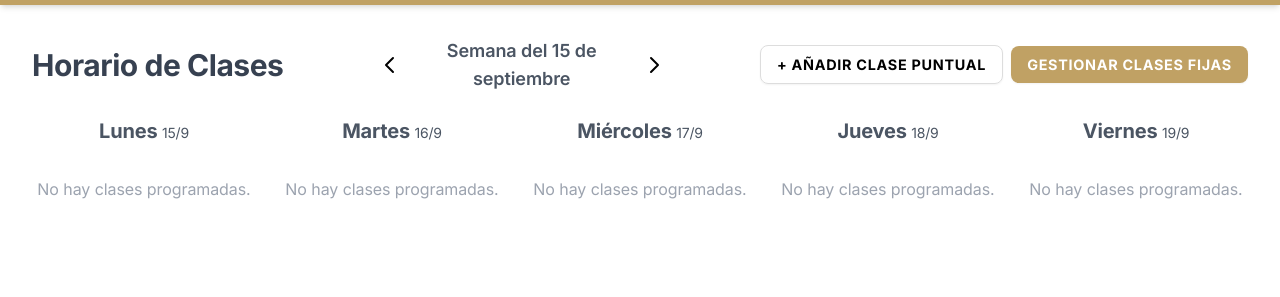
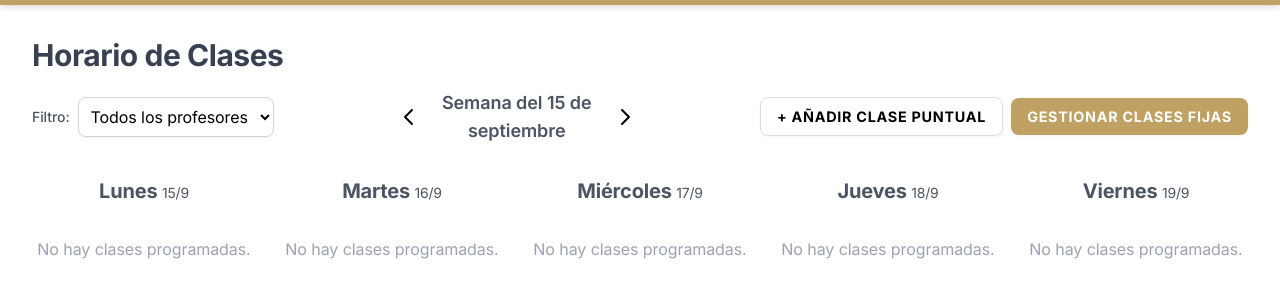
Before and after one commit to billycuesta/nurayoga, a plain HTML site: page index.html in a window 1280 px wide. Shown: the part 55-352 px from the top of the page. Drawn offline with nearby package versions, Linux system fonts and the light colour scheme.

Commit message:
version 15

```diff
--- a/index.html
+++ b/index.html
@@ -58,24 +58,35 @@
         <main class="flex-grow container mx-auto p-4 md:p-8">
 
             <div id="view-horario">
-                <div class="flex flex-wrap justify-between items-center mb-6 gap-4">
-                    <h2 class="text-3xl font-bold text-gray-700">Horario de Clases</h2>
-                    <div class="flex items-center space-x-4">
+                <div class="mb-8">
+                    <h2 class="text-3xl font-bold text-gray-700 mb-4">Horario de Clases</h2>
+
+                    <div class="flex flex-wrap items-center justify-between gap-4">
+                        <div class="flex items-center space-x-2">
+                            <label for="teacher-filter-select" class="text-sm font-medium text-gray-600">Filtro:</label>
+                            <select id="teacher-filter-select" class="p-2 border border-gray-300 rounded-lg shadow-sm focus:outline-none focus:ring-brand">
+                                <option value="all">Todos los profesores</option>
+                            </select>
+                        </div>
+
+                        <div class="flex items-center space-x-2">
                             <button id="prev-week" class="p-2 rounded-full hover:bg-gray-200 transition-colors">
                                 <svg class="w-6 h-6" fill="none" stroke="currentColor" viewBox="0 0 24 24"><path stroke-linecap="round" stroke-linejoin="round" stroke-width="2" d="M15 19l-7-7 7-7"></path></svg>
                             </button>
-                        <span id="current-week-display" class="text-lg font-semibold text-gray-600 w-48 text-center"></span>
+                            <span id="current-week-display" class="text-lg font-semibold text-gray-600 w-40 text-center"></span>
                             <button id="next-week" class="p-2 rounded-full hover:bg-gray-200 transition-colors">
                                 <svg class="w-6 h-6" fill="none" stroke="currentColor" viewBox="0 0 24 24"><path stroke-linecap="round" stroke-linejoin="round" stroke-width="2" d="M9 5l7 7-7 7"></path></svg>
                             </button>
                         </div>
+
                         <div class="flex items-center space-x-2">
-                        <button id="open-one-off-class-modal-btn" class="btn-secondary font-bold py-2 px-4 rounded-lg shadow-sm">
+                            <button id="open-one-off-class-modal-btn" class="btn-secondary font-bold py-2 px-4 rounded-lg shadow-sm whitespace-nowrap">
                                 + Añadir Clase Puntual
                             </button>
-                        <button id="open-template-modal-btn" class="btn-brand font-bold py-2 px-4 rounded-lg shadow-sm">
+                            <button id="open-template-modal-btn" class="btn-brand font-bold py-2 px-4 rounded-lg shadow-sm whitespace-nowrap">
                                 Gestionar Clases Fijas
                             </button>
+                        </div>
                     </div>
                 </div>
                 <div id="calendar-grid" class="grid grid-cols-1 md:grid-cols-3 lg:grid-cols-5 gap-6"></div>
--- a/js/app.js
+++ b/js/app.js
@@ -51,6 +51,7 @@ document.addEventListener('DOMContentLoaded', async () => {
         setupEditStudentModal();
         setupEventListeners();
 
+        await populateTeacherFilter();
         // Cargar vista inicial
         await switchView('horario');
 
@@ -186,6 +187,10 @@ function setupEventListeners() {
 
     document.getElementById('next-week').addEventListener('click', () => {
         currentDate.setDate(currentDate.getDate() + 7);
+        renderCalendar();
+    });
+
+    document.getElementById('teacher-filter-select').addEventListener('change', () => {
         renderCalendar();
     });
 
@@ -442,16 +447,18 @@ templateForm.onSubmit(async (formData) => {
     }
 
     // --- Rendering Functions ---
+
     async function renderCalendar() {
         const calendarGrid = document.getElementById('calendar-grid');
         calendarGrid.innerHTML = '';
 
+        // 1. LEER EL VALOR DEL FILTRO
+        const selectedTeacher = document.getElementById('teacher-filter-select').value;
+
         const startOfWeek = DateUtils.getStartOfWeek(currentDate);
         currentWeekDisplay.textContent = `Semana del ${startOfWeek.toLocaleDateString('es-ES', {day: 'numeric', month: 'long'})}`;
-
         const weekDays = DateUtils.getWeekdayNames();
 
-        // Obtener datos
         const [recurringClasses, oneOffClasses, inscriptions, recurringInscriptions] = await Promise.all([
             RecurringClass.findAll(),
             OneOffClass.findAll(),
@@ -471,14 +478,18 @@ templateForm.onSubmit(async (formData) => {
             );
             dayColumn.appendChild(dayHeader);
 
-            // Filtrar clases del día
             const dayRecurringClasses = recurringClasses.filter(c => c.day === i + 1);
             const dayOneOffClasses = oneOffClasses.filter(c => c.date === dayDateString);
 
-            const allClasses = [
+            let allClasses = [ // Usamos 'let' en lugar de 'const' para poder reasignarla
                 ...dayRecurringClasses.map(c => ({ ...c, type: 'recurring' })),
                 ...dayOneOffClasses.map(c => ({ ...c, type: 'one-off' }))
             ].sort((a, b) => a.time.localeCompare(b.time));
+
+            // 2. APLICAR EL FILTRO
+            if (selectedTeacher !== 'all') {
+                allClasses = allClasses.filter(classData => classData.teacher === selectedTeacher);
+            }
 
             const classesContainer = DOMUtils.createElement('div', 'space-y-4');
 
@@ -495,7 +506,6 @@ templateForm.onSubmit(async (formData) => {
                     const isFull = currentInscriptions >= classData.capacity;
                     const card = Card.createClassCard(classData, currentInscriptions, isFull);
 
-                    // Añadir data attributes
                     card.dataset.id = classData.id;
                     card.dataset.type = classData.type;
                     card.dataset.date = dayDateString;
@@ -908,6 +918,31 @@ async function openClassModal(classData, date) {
                 NotificationUtils.error('Error: ' + error.message);
             }
         });
+    }
+
+/**
+ * Rellena el menú desplegable del filtro de profesores.
+ */
+    async function populateTeacherFilter() {
+        const select = document.getElementById('teacher-filter-select');
+        // Guardamos el valor actual por si acaso
+        const currentValue = select.value;
+
+        // Limpiamos opciones antiguas, pero dejamos la primera ("Todos")
+        select.length = 1;
+
+        const teachers = await Teacher.findAll();
+        const sortedTeachers = DataUtils.sortBy(teachers, 'name');
+
+        sortedTeachers.forEach(teacher => {
+            const option = DOMUtils.createElement('option');
+            option.value = teacher.name;
+            option.textContent = teacher.name;
+            select.appendChild(option);
+        });
+
+        // Restauramos el valor que estaba seleccionado
+        select.value = currentValue;
     }
 
     async function populateTeacherSelects(selectedValue = '', targetSelectId = null) {
```
Lines whose indentation alone changed are shown as unchanged.
